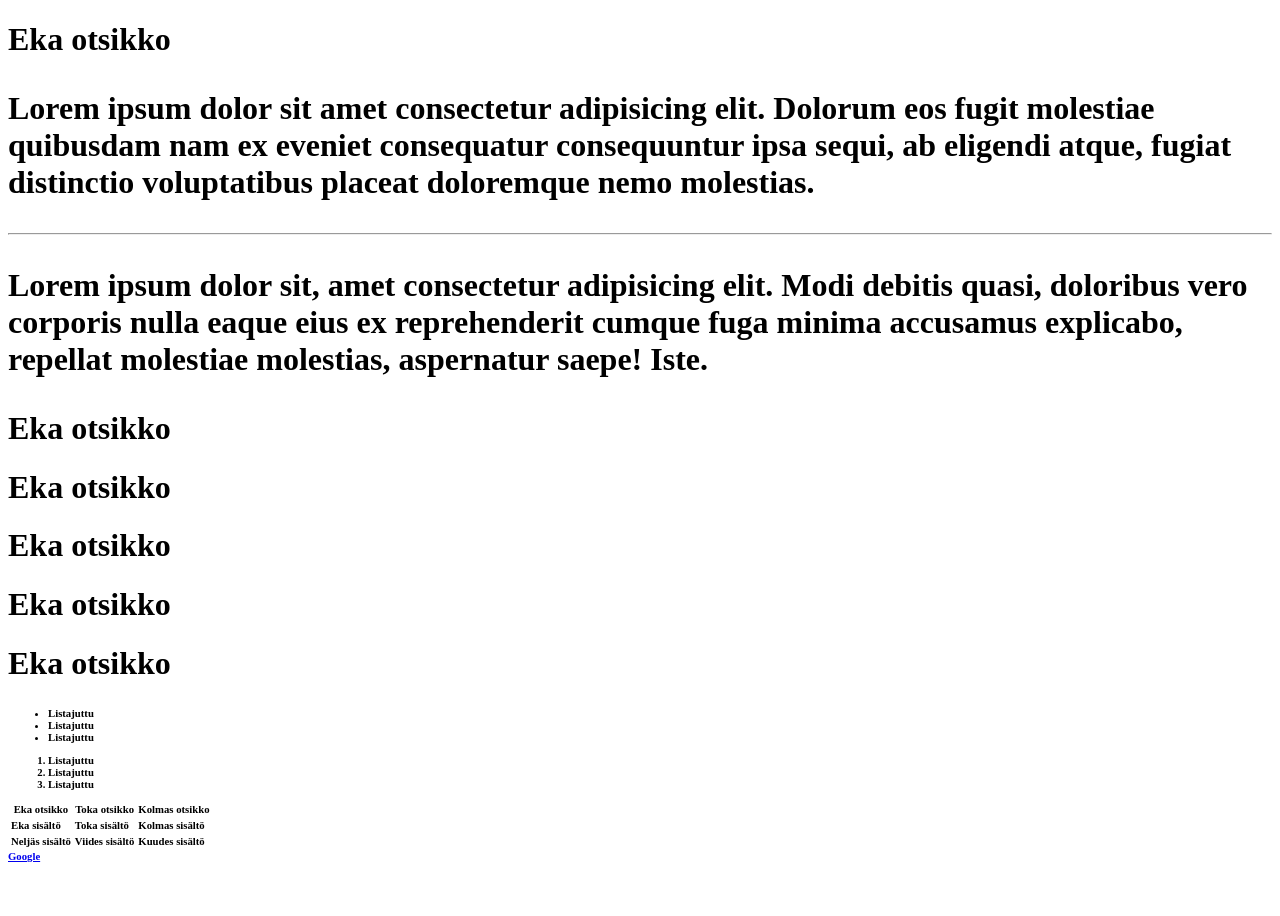
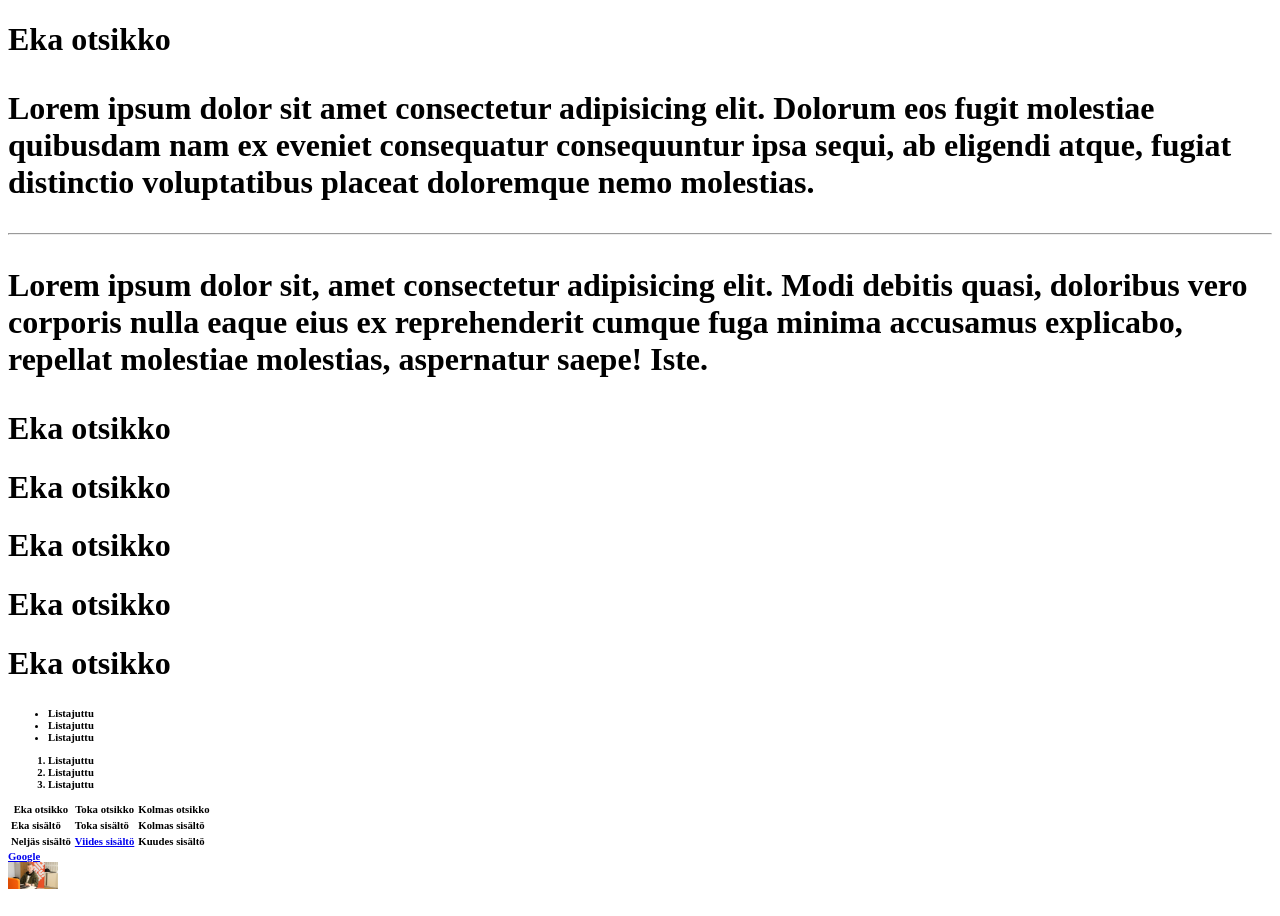
Before and after one commit to VilleHyvonen/ohjelmointiharjoituksia, a plain HTML site: page index.html in a window 1280 px wide. Before the commit the page ends 887 px from the top, so only its background shows below. Drawn offline with Linux system fonts and the light colour scheme.

Commit message:
20201026

```diff
--- a/index.html
+++ b/index.html
@@ -42,11 +42,14 @@
       </tr>
       <tr>
         <td>Neljäs sisältö</td>
-        <td>Viides sisältö</td>
+        <td><a href="http://www.salpaus.fi"
+        target=2_blank">Viides sisältö</a</td>
         <td>Kuudes sisältö</td>
       </tr>
     </table>
     <a href="google.com"
     target="_blank">Google</a>
+    <br>
+    <img src="datanomi-anssi-paakuva-1.jpg" alt=it-tukihenkilön kuva" width="50"/>
   </BODY>
 </HTML>
```
Also changed, not shown: datanomi-anssi-paakuva-1.jpg (added).
